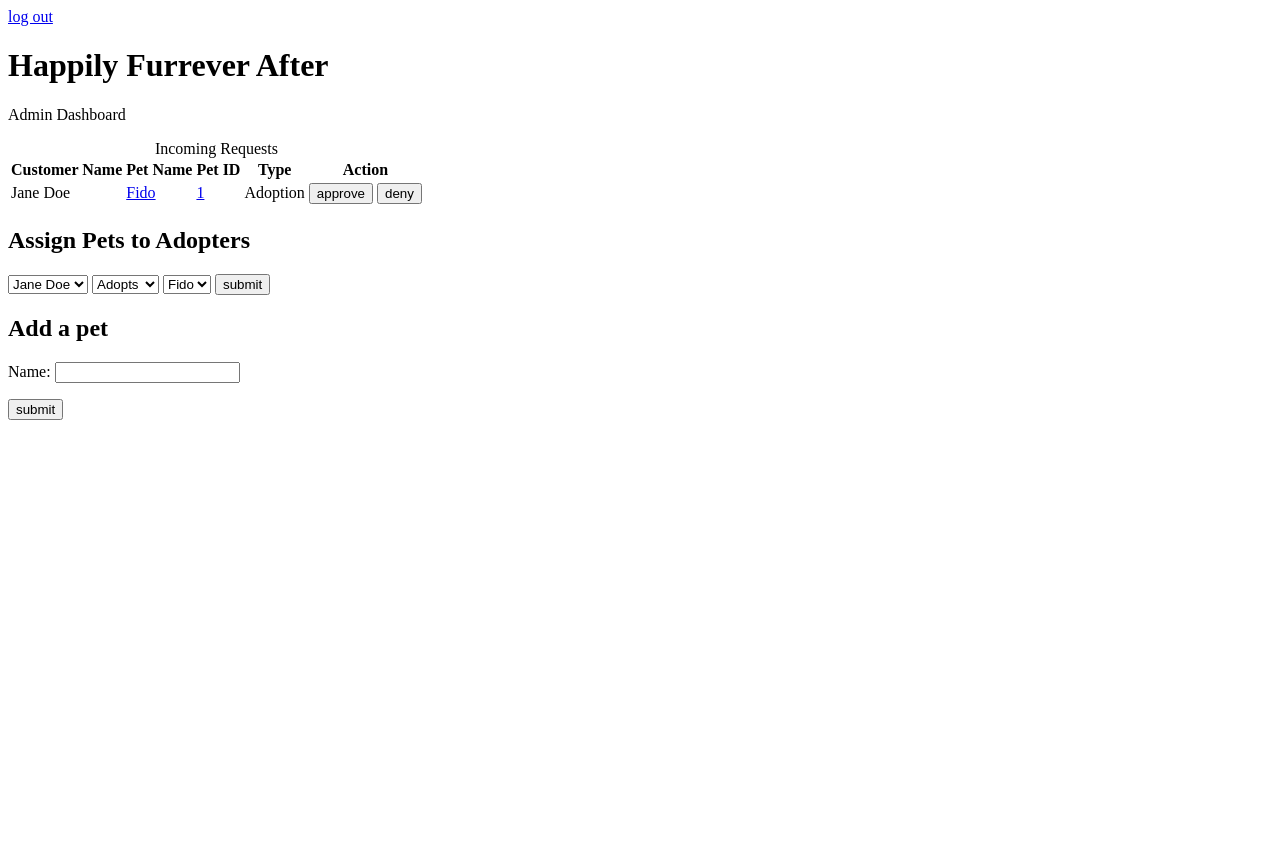
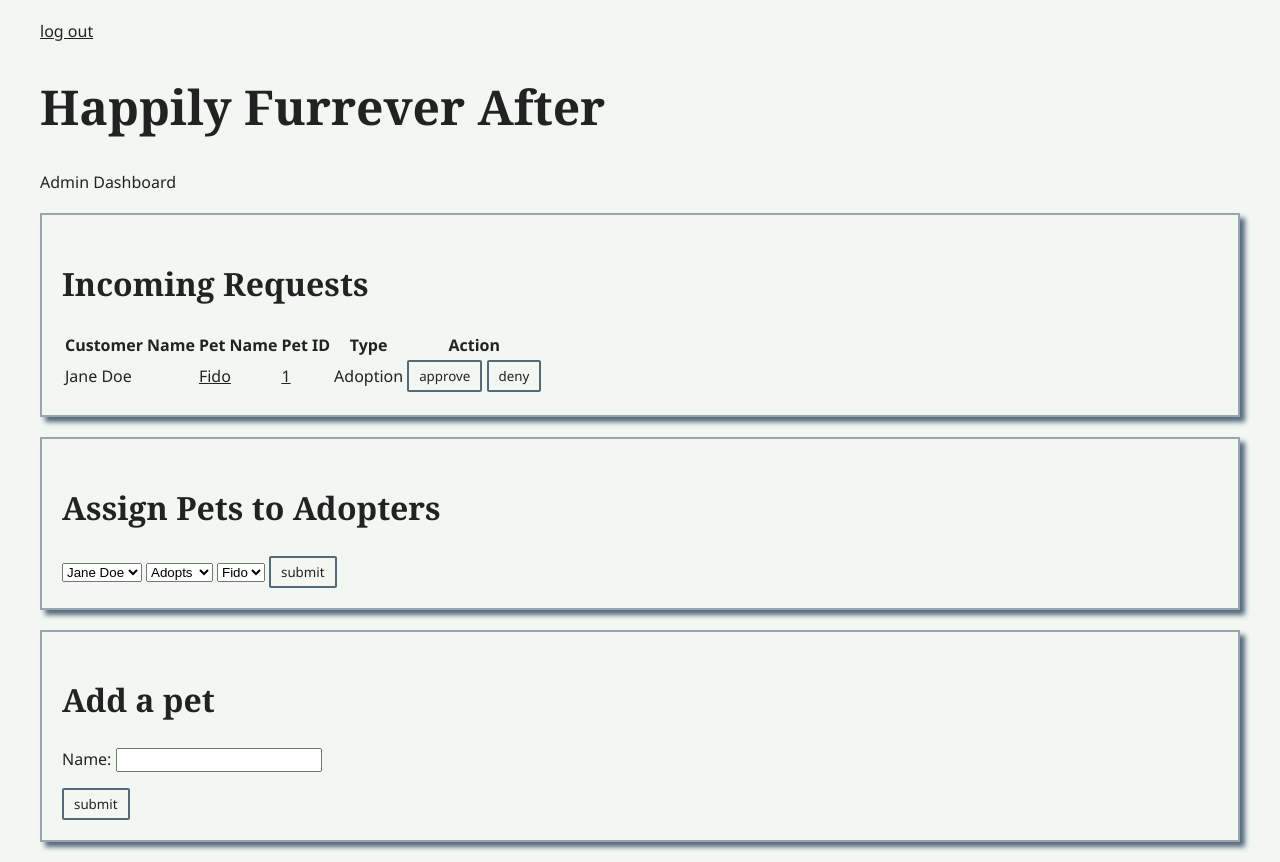
Before and after one commit to susannahcodes/pet-adoption, a plain HTML site: page admin.html in a window 1280 px wide. Before the commit the page ends 800 px from the top, so only its background shows below. Drawn offline with Linux system fonts and the light colour scheme.

Commit message:
Add basic styling to pages

```diff
--- a/admin.html
+++ b/admin.html
@@ -1,6 +1,7 @@
 <!DOCTYPE html>
 <html>
     <head>
+        <link rel=stylesheet href="style.css" type="text/css">
         <title>Pets Admin</title>
     </head>
     <body>
@@ -10,8 +11,8 @@
             <p>Admin Dashboard</p>
         </header>
         <section>
+            <h2>Incoming Requests</h2>
             <table>
-                <caption>Incoming Requests</caption>
                 <thead>
                     <tr>
                         <th>Customer Name</th>
@@ -29,8 +30,8 @@
                         <td><a href="/pets/1">1</a></td>
                         <td>Adoption</td>
                         <td>
-                            <input type="button" value="approve">
-                            <input type="button" value="deny">
+                            <input class="button success" type="button" value="approve">
+                            <input class="button warn" type="button" value="deny">
                         </td>
                     </tr>
                 </tbody>
@@ -51,7 +52,7 @@
                     <option value="Fido">Fido</option>
                     <option value="Rex">Rex</option>
                 </select>
-                <input type="submit" value="submit">
+                <input class="button success" type="submit" value="submit">
             </form>
         </section>
         <section>
@@ -60,7 +61,7 @@
                 <!-- TODO: Add the rest of the fields for adding a pet
                      and handle different kinds -->
                 <p>Name: <input type="text"></p>
-                <input type="submit" value="submit">
+                <input class="button success" type="submit" value="submit">
             </form>
         </section>
     </body>
--- /dev/null
+++ b/style.css
@@ -0,0 +1,65 @@
+/* Colors:
+ * Raisin Black: #222222
+ * White:        #f2f7f2
+ * Payne's Grey: #546a7b
+ * Cadet Grey:   #9ea3b0
+ * Pale Pink:    #fae1df
+ * Tea Green:    #c5efcb
+ */
+
+body {
+    width: 1200px;
+    margin: 0 auto;
+    padding: 20px;
+    background-color: #f2f7f2;
+}
+
+section {
+    margin-top: 20px;
+    padding: 20px;
+    background-color: #f2f7f2;
+    border: 2px solid #9ea3b0;
+    /* border-radius: 5px; */
+    box-shadow: 5px 5px 5px #546a7b;
+}
+
+header section {
+    margin: 0px;
+    border: none;
+    box-shadow: none;
+}
+
+.button {
+    border: 2px solid #546a7b;
+    border-radius: 2px;
+    padding: 5px 10px;
+    background-color: #f2f7f2;
+    color: #222222;
+}
+
+.success:hover {
+    background-color: #c5efcb;
+}
+
+.warn:hover {
+    background-color: #fae1df;
+}
+
+/* Typography */
+h1, h2, h3, h4, h5, h6 {
+    font-family: Georgia, 'Times New Roman', Times, serif;
+    color: #222222;
+}
+
+p, a, th, td, input {
+    font-family: 'Segoe UI', Tahoma, Geneva, Verdana, sans-serif;
+    color: #222222;
+}
+
+h1 {
+    font-size: 3em;
+}
+
+h2 {
+    font-size: 2em;
+}
```
Also changed, not shown: index.html (+4 -3 lines).
